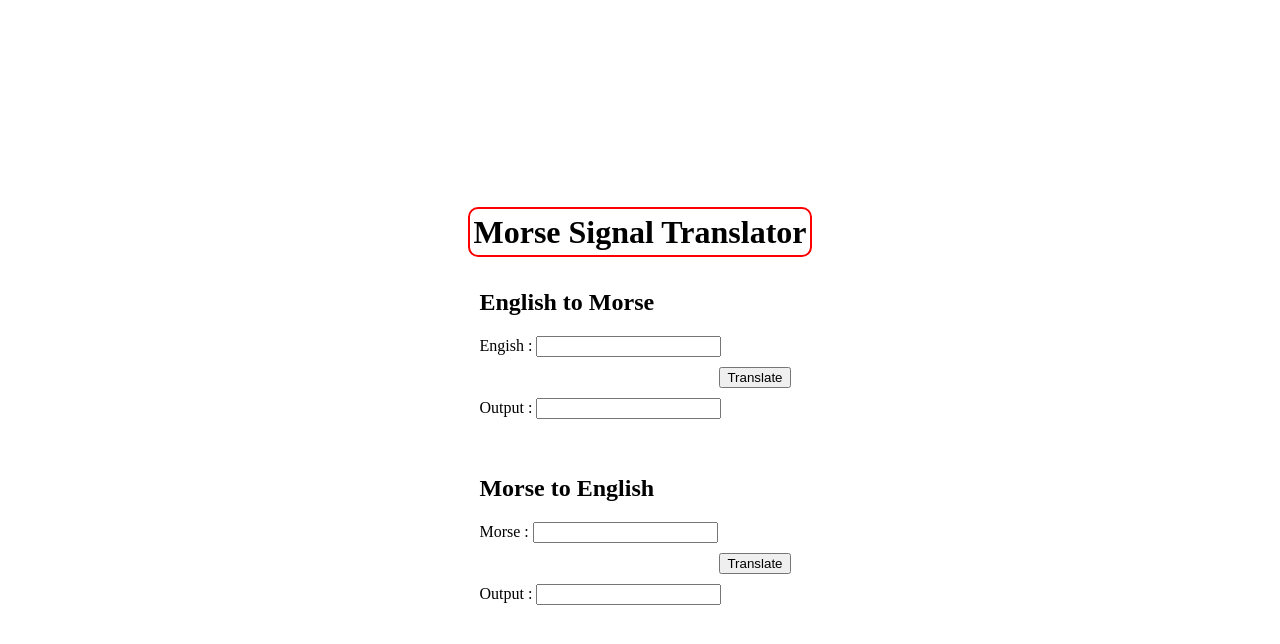
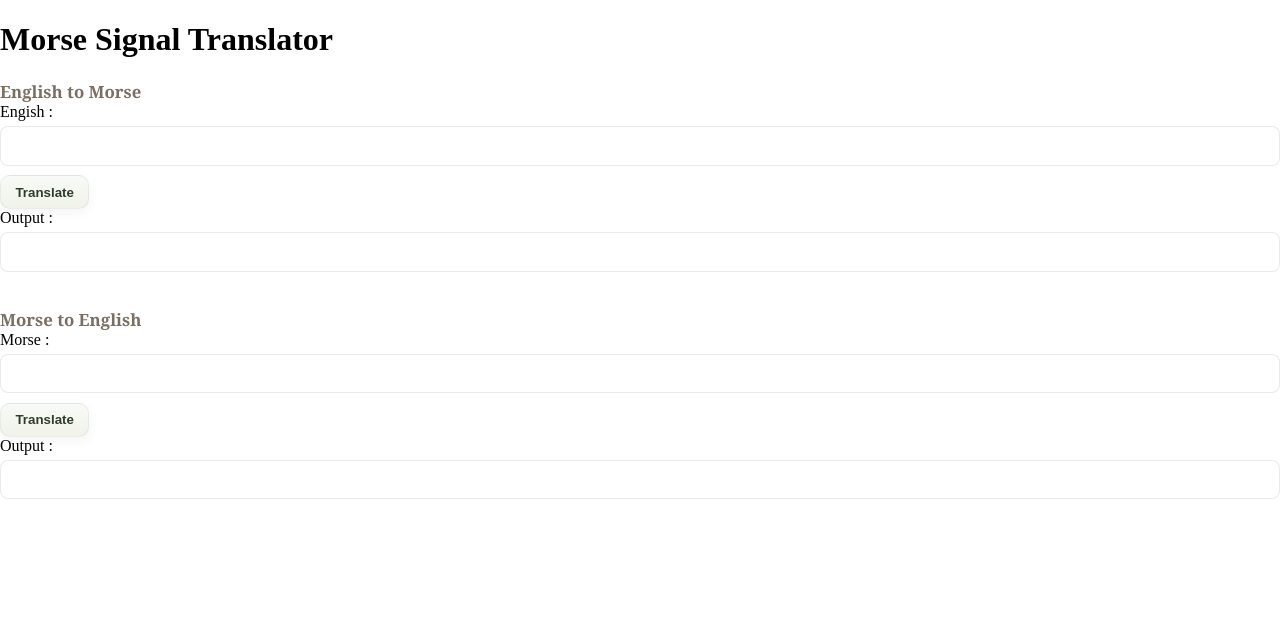
Before and after one commit to Astonishing/Morse-Signal-Translator, a plain HTML site: page index.html in a window 1280 px wide. Drawn offline with Linux system fonts and the light colour scheme.

Commit message:
Added styles to footer part and body

```diff
--- a/index.html
+++ b/index.html
@@ -5,31 +5,12 @@
     <meta name="viewport" content="width=device-width, initial-scale=1.0" />
     <title>Document</title>
   </head>
-  <style>
-    body {
-      display: flex;
-      justify-content: center;
-      align-items: center;
-      flex-direction: column;
-      min-height: 100vh;
-      margin: 0;
-    }
-
-    h1 {
-      border: 2px solid red;
-      border-radius: 10px;
-      padding: 0.3rem 0.2rem;
-      margin: 0.75rem 0;
-    }
-
-    .button {
-      margin: 10px;
-      margin-left: 240px;
-    }
-  </style>
+  <link rel="stylesheet" href="style.css" />
 
   <body>
+    <header>
     <h1>Morse Signal Translator</h1>
+    </header>
 
     <div>
       <h2>English to Morse</h2>
--- a/style.css
+++ b/style.css
@@ -0,0 +1,114 @@
+:root {
+  --bg: #f6f3ef;
+  --card: #ffffff;
+  --muted: #7b6f64;
+  --accent: #6b8a61;
+  --accent-2: #9aa88f;
+  --shadow: 0 8px 20px rgba(20,20,20,0.06);
+  --glass: rgba(255,255,255,0.6);
+  --radius: 12px;
+  --gap: 1rem;
+  --maxw: 720px;
+}
+
+* { box-sizing: border-box; }
+html, body { height: 100%; margin: 0; }
+
+
+/* Headings inside */
+h2 {
+  margin: 0;
+  font-size: 1.05rem;
+  color: var(--muted);
+  font-weight: 600;
+  font-family: "Georgia", serif;
+}
+
+.row {
+  display: grid;
+  grid-template-columns: 1fr;
+  gap: 0.6rem;
+  margin-top: 0.6rem;
+  align-items: center;
+}
+
+.input, .output, input[type="text"] {
+  width: 100%;
+  padding: 0.6rem 0.75rem;
+  border-radius: 8px;
+  border: 1px solid rgba(95,85,78,0.12);
+  background: linear-gradient(180deg, var(--glass), rgba(255,255,255,0.95));
+  box-shadow: inset 0 1px 0 rgba(255,255,255,0.6);
+  font-size: 0.98rem;
+  color: #222;
+  outline: none;
+  transition: box-shadow .18s ease, transform .08s ease, border-color .12s ease;
+  margin-top: 0.35rem;
+}
+
+.input:focus, .output:focus, input[type="text"]:focus {
+  border-color: var(--accent);
+  box-shadow: 0 6px 18px rgba(102,119,90,0.08);
+  transform: translateY(-1px);
+}
+
+/* Buttons */
+.button {
+  display: inline-flex;
+  gap: 0.5rem;
+  align-items: center;
+  justify-content: center;
+  padding: 0.52rem 0.9rem;
+  border-radius: 10px;
+  border: 1px solid rgba(95,85,78,0.08);
+  background: linear-gradient(180deg, #f8faf6, #f0f3ea);
+  font-weight: 700;
+  color: #2f3b2b;
+  cursor: pointer;
+  transition: transform .08s ease, box-shadow .12s ease;
+  margin-top: 0.6rem;
+  box-shadow: 0 4px 12px rgba(40,42,38,0.05);
+}
+
+.button.primary {
+  background: linear-gradient(180deg, var(--accent-2), var(--accent));
+  color: #fff;
+  border: none;
+  box-shadow: 0 6px 20px rgba(102,119,90,0.16);
+}
+
+.button:hover { transform: translateY(-2px); box-shadow: 0 10px 28px rgba(40,42,38,0.07); }
+.button:active { transform: translateY(0); box-shadow: 0 4px 10px rgba(40,42,38,0.05); }
+
+.controls {
+  display: flex;
+  gap: 0.6rem;
+  align-items: center;
+  margin-top: 0.45rem;
+  flex-wrap: wrap;
+}
+
+.label {
+  display: block;
+  font-size: 0.9rem;
+  color: var(--muted);
+  margin-bottom: 0.2rem;
+}
+
+@media (min-width: 760px) {
+  .row.two-col {
+    grid-template-columns: 1fr 120px;
+    align-items: center;
+  }
+  .container-inner {
+    display: grid;
+    grid-template-columns: 1fr 1fr;
+    gap: 1.2rem;
+  }
+}
+
+.note {
+  margin-top: 0.9rem;
+  font-size: 0.86rem;
+  color: #8b8379;
+}
```
